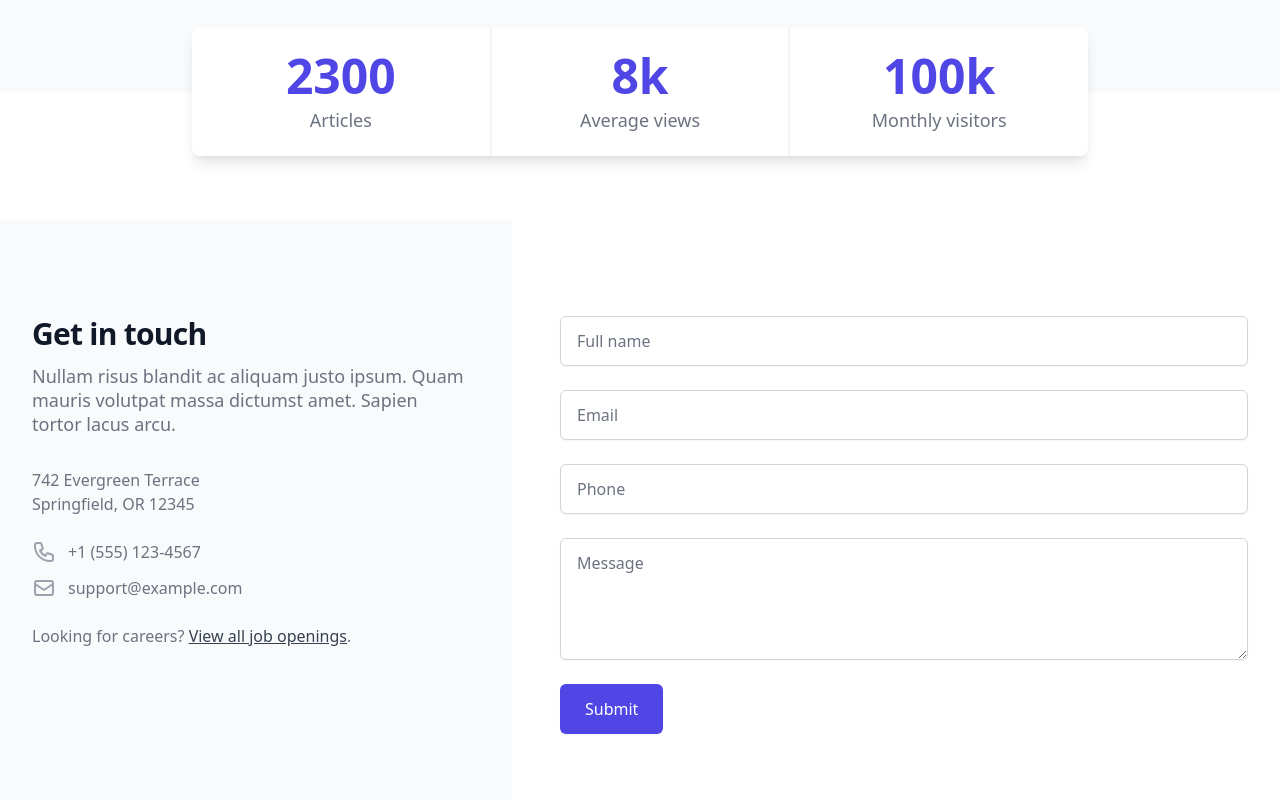
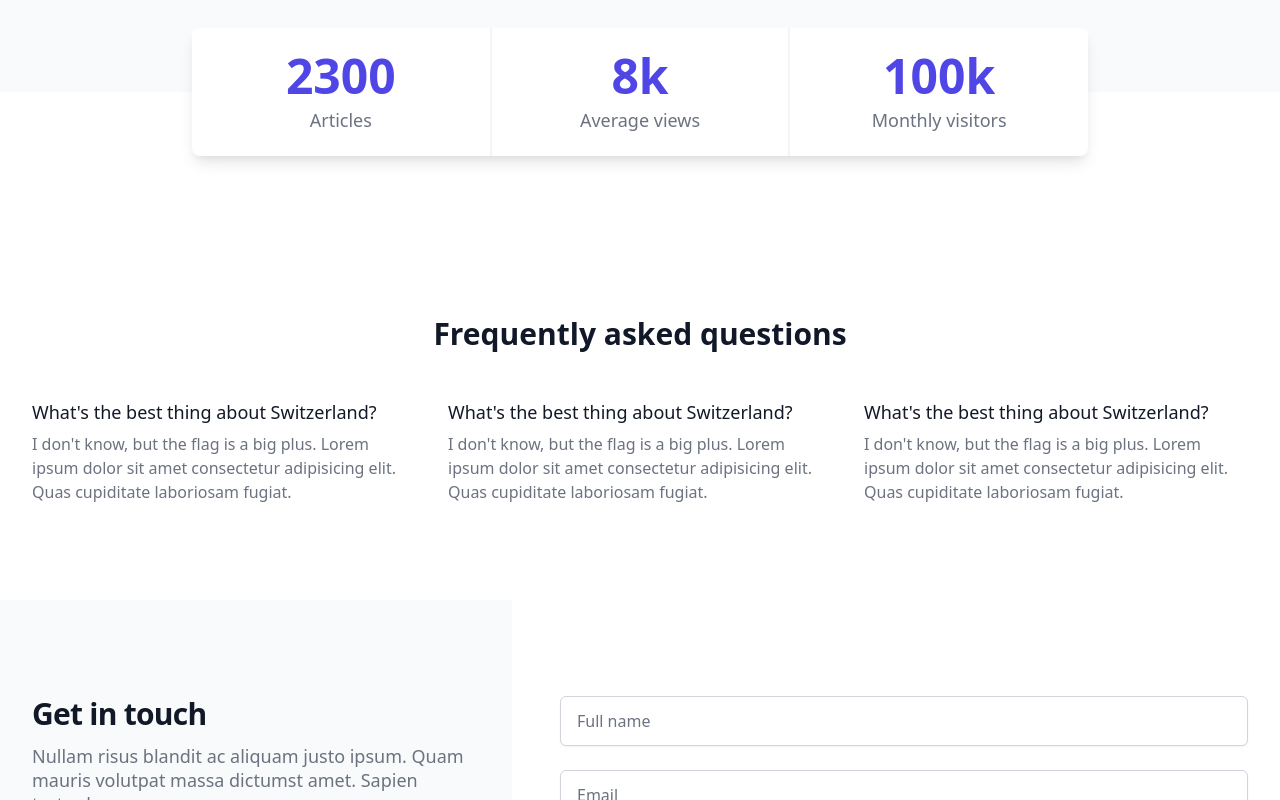
Before and after one commit to Bahodir8586/ifri, a Next.js app: page / in a window 1280 px wide. Shown: the part 670-1470 px from the top of the page. Built offline with nearby package versions, Linux system fonts and the light colour scheme.

Commit message:
faqs + submit function

```diff
--- a/modules/index/Contact.jsx
+++ b/modules/index/Contact.jsx
@@ -1,6 +1,11 @@
+import { useState } from 'react'
 import { MailIcon, PhoneIcon } from '@heroicons/react/outline'
 
 const Contact = () => {
+  const [name, setName] = useState('')
+  const [email, setEmail] = useState('')
+  const [phone, setPhone] = useState('')
+  const [message, setMessage] = useState('')
   return (
     <div className="relative bg-white">
       <div className="absolute inset-0">
@@ -65,6 +70,8 @@ const Contact = () => {
                   type="text"
                   name="full-name"
                   autoComplete="name"
+                  value={name}
+                  onChange={(e) => setName(e.target.value)}
                   className="block w-full shadow-sm py-3 px-4 placeholder-gray-500 focus:ring-indigo-500 focus:border-indigo-500 border-gray-300 rounded-md"
                   placeholder="Full name"
                 />
@@ -77,6 +84,8 @@ const Contact = () => {
                   name="email"
                   type="email"
                   autoComplete="email"
+                  value={email}
+                  onChange={(e) => setEmail(e.target.value)}
                   className="block w-full shadow-sm py-3 px-4 placeholder-gray-500 focus:ring-indigo-500 focus:border-indigo-500 border-gray-300 rounded-md"
                   placeholder="Email"
                 />
@@ -89,6 +98,8 @@ const Contact = () => {
                   type="text"
                   name="phone"
                   autoComplete="tel"
+                  value={phone}
+                  onChange={(e) => setPhone(e.target.value)}
                   className="block w-full shadow-sm py-3 px-4 placeholder-gray-500 focus:ring-indigo-500 focus:border-indigo-500 border-gray-300 rounded-md"
                   placeholder="Phone"
                 />
@@ -103,7 +114,8 @@ const Contact = () => {
                   rows={4}
                   className="block w-full shadow-sm py-3 px-4 placeholder-gray-500 focus:ring-indigo-500 focus:border-indigo-500 border border-gray-300 rounded-md"
                   placeholder="Message"
-                  defaultValue={''}
+                  value={name}
+                  onChange={(e) => setName(e.target.value)}
                 />
               </div>
               <div>
--- /dev/null
+++ b/modules/index/Faqs.jsx
@@ -0,0 +1,46 @@
+const faqs = [
+  {
+    id: 1,
+    question: "What's the best thing about Switzerland?",
+    answer:
+      "I don't know, but the flag is a big plus. Lorem ipsum dolor sit amet consectetur adipisicing elit. Quas cupiditate laboriosam fugiat.",
+  },
+  {
+    id: 1,
+    question: "What's the best thing about Switzerland?",
+    answer:
+      "I don't know, but the flag is a big plus. Lorem ipsum dolor sit amet consectetur adipisicing elit. Quas cupiditate laboriosam fugiat.",
+  },
+  {
+    id: 1,
+    question: "What's the best thing about Switzerland?",
+    answer:
+      "I don't know, but the flag is a big plus. Lorem ipsum dolor sit amet consectetur adipisicing elit. Quas cupiditate laboriosam fugiat.",
+  },
+  // More questions...
+]
+
+const Faqs = () => {
+  return (
+    <div className="bg-white">
+      <div className="max-w-7xl mx-auto py-16 px-4 sm:py-24 sm:px-6 lg:px-8">
+        <h2 className="text-3xl font-extrabold text-gray-900 text-center">
+          Frequently asked questions
+        </h2>
+        <div className="mt-12">
+          <dl className="space-y-10 md:space-y-0 md:grid md:grid-cols-2 md:gap-x-8 md:gap-y-12 lg:grid-cols-3">
+            {faqs.map((faq) => (
+              <div key={faq.id}>
+                <dt className="text-lg leading-6 font-medium text-gray-900">
+                  {faq.question}
+                </dt>
+                <dd className="mt-2 text-base text-gray-500">{faq.answer}</dd>
+              </div>
+            ))}
+          </dl>
+        </div>
+      </div>
+    </div>
+  )
+}
+export default Faqs
--- a/modules/index/Header.jsx
+++ b/modules/index/Header.jsx
@@ -19,7 +19,9 @@ const Header = () => {
         <div className="mt-5 max-w-md mx-auto sm:flex sm:justify-center md:mt-8">
           <div className="rounded-md shadow">
             <Link href={routePaths['home']} passHref={true}>
-              <a className="w-full flex items-center justify-center px-8 py-3 border border-transparent text-base font-medium rounded-md text-white bg-indigo-600 hover:bg-indigo-700 md:py-4 md:text-lg md:px-10">
+              <a
+                className="w-full flex items-center justify-center px-8 py-3 border border-transparent text-base font-medium rounded-md text-white bg-indigo-600 hover:bg-indigo-700 md:py-4 md:text-lg md:px-10"
+              >
                 Read articles
               </a>
             </Link>
--- a/pages/index.jsx
+++ b/pages/index.jsx
@@ -4,6 +4,7 @@ import Layout from '../layout'
 import Header from '../modules/index/Header'
 import Contact from '../modules/index/Contact'
 import Stats from '../modules/index/Stats'
+import Faqs from '../modules/index/Faqs'
 
 export async function getStaticProps(context) {
   return { props: {} }
@@ -17,6 +18,7 @@ const Index = () => (
     <Layout>
       <Header />
       <Stats />
+      <Faqs />
       <Contact />
     </Layout>
   </div>
```
